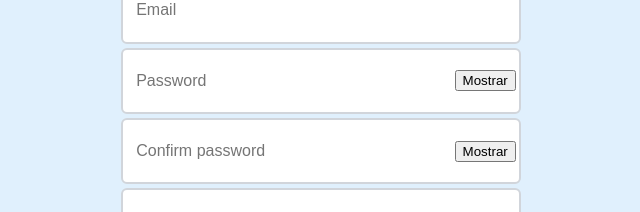
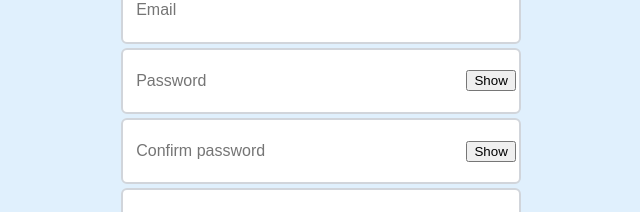
Before and after one commit to FranciscoZizzi/Alquilaser-frontend, a React (Create React App) app: page /register in a window 1280 px wide. Shown: the part 225-437 px from the top of the page, without its empty margins (319-959 px from the left). Built offline with nearby package versions, Linux system fonts and the light colour scheme.

Commit message:
tidied up code

```diff
--- a/src/components/textField/PasswordField.tsx
+++ b/src/components/textField/PasswordField.tsx
@@ -3,7 +3,6 @@ import {StyledTextField} from "./StyledTextField";
 
 
 const PasswordField = ({value, placeholder, supportingText, isError, onChange}:{value: string, placeholder: string, supportingText?: string, isError?: Boolean, onChange: (e : string) => void;}) => {
-//     const [isFocused, setIsFocused] = useState(false);) => {
     const [password, setPassword] = useState('');
     const [isFocused, setIsFocused] = useState(false);
     const [showPassword, setShowPassword] = useState(false);
@@ -62,7 +61,7 @@ const PasswordField = ({value, placeholder, supportingText, isError, onChange}:{
                     }}
                 />
                 <button onClick={toggleShowPassword}>
-                    {showPassword ? 'Ocultar' : 'Mostrar'}
+                    {showPassword ? 'Hide' : 'Show'}
                 </button>
 
                 <label style={{
```
